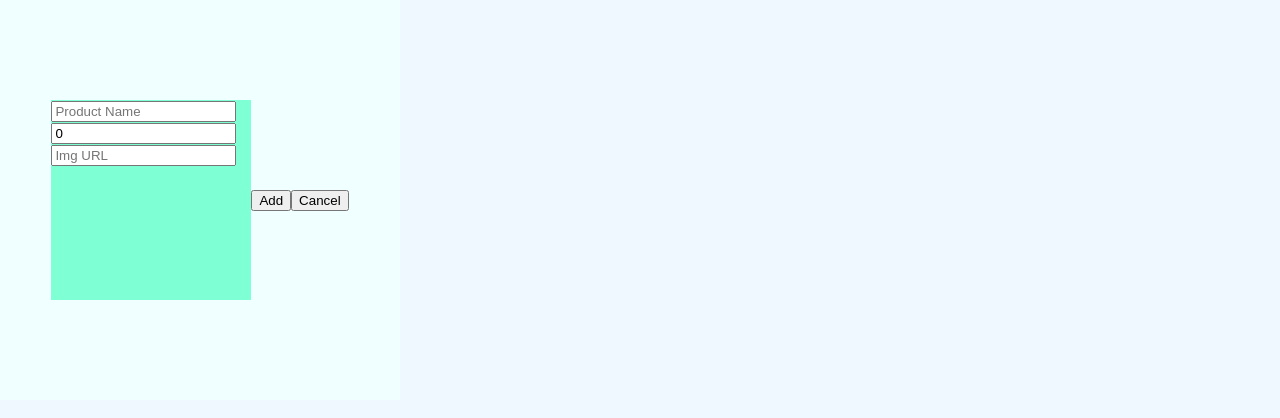
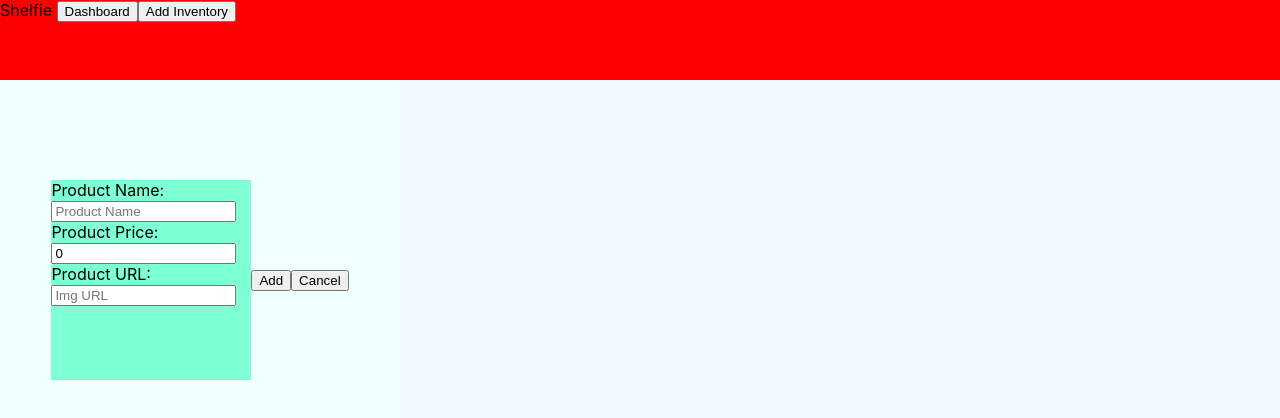
Before and after one commit to Most-Basic33/shelfie, a React (Create React App) app: page / in a window 1280 px wide. Shown: the top 418 px of the page. Built offline with nearby package versions, Linux system fonts and the light colour scheme; no server answers.

Commit message:
late night

```diff
--- a/package.json
+++ b/package.json
@@ -14,6 +14,7 @@
     "massive": "^6.4.1",
     "react": "^16.13.1",
     "react-dom": "^16.13.1",
+    "react-router-dom": "^5.2.0",
     "react-scripts": "3.4.1"
   },
   "scripts": {
--- a/src/Components/Dashboard/Dashboard.js
+++ b/src/Components/Dashboard/Dashboard.js
@@ -15,7 +15,7 @@ const Dashboard = (props) => {
             id={item.id}
             inventory={item}
             key={index}
-                getInventory={props.getInventory}
+            getInventory={props.getInventory}
             />
         )
     })
--- a/src/Components/Form/Form.js
+++ b/src/Components/Form/Form.js
@@ -51,6 +51,7 @@ axios.post(`${url}`, body)
             <form>
                 <div className="form-box">
                 <div className="input-box">
+                <span>Product Name:</span>
                     <input
                         type='text'
                         placeholder='Product Name'
@@ -58,6 +59,7 @@ axios.post(`${url}`, body)
                         value={this.state.name}
                         onChange={this.handleChange}
                     />
+                     <span>Product Price:</span>
                     <input
                         type='number'
                         placeholder='Price'
@@ -65,6 +67,7 @@ axios.post(`${url}`, body)
                         value={this.state.price}
                         onChange={this.handleChange}
                     />
+                     <span>Product URL:</span>
                     <input
                         type='text'
                         placeholder='Img URL'
--- /dev/null
+++ b/src/Components/Header/Header.css
@@ -0,0 +1,5 @@
+header{
+    background-color: red;
+    height: 10vh;
+    width: 100%;
+}
--- a/src/Components/Header/Header.js
+++ b/src/Components/Header/Header.js
@@ -1,10 +1,15 @@
 import React from 'react';
+import './Header.css'
 
 const Header = () =>{
     return(
-        <div>
+        <header>
 
-        </div>
+        <section>
+        Shelfie <button>Dashboard</button>
+           <button>Add Inventory </button>
+        </section>
+        </header>
     )
 }
 export default Header;
--- a/src/Components/Product/Product.js
+++ b/src/Components/Product/Product.js
@@ -1,64 +1,66 @@
- import React, {Component} from 'react';
+import React, { Component } from 'react';
 import './Product.css'
 import axios from 'axios'
 import ProductInput from './ProductInput'
 
- class Product extends Component{
-    constructor(props){
+class Product extends Component {
+    constructor(props) {
         super(props);
-        this.state ={
+        this.state = {
             url: '/api/inventory/',
-            name:'',
-            price:'',
-            imgurl:'',
+            name: '',
+            price: '',
+            imgurl: '',
             editMode: false
 
         }
     }
-    toggleForm=()=>{
+    toggleForm = () => {
         this.setState({
             editMode: !this.state.editMode
         })
     }
-    deleteItem=()=>{
-        const {url} = this.state
+    deleteItem = () => {
+        const { url } = this.state
         axios.delete(`${url}${this.props.id}`)
-    .then(() =>{
+            .then(() => {
                 this.props.getInventory();
             })
-    .catch(err=>console.log(err, "error deleting item"))
+            .catch(err => console.log(err, "error deleting item"))
     }
-      editItem=()=>{
-        const {url} = this.state
+    editItem = () => {
+        const { url } = this.state
         this.toggleForm()
 
-            axios.put(`${url}${this.props.id}`)
-         .then(()=>{
-           this.handleClear()
-          })
+        // axios.put(`${url}${this.props.id}`)
+        //     .then(() => {
+        //         this.handleClear()
+        //     })
     }
     handleClear = () => {
         this.setState({
             name: '', price: 0, imgurl: ''
         })
     }
-          handleChange= (e) =>{
+    handleChange = (e) => {
         this.setState({
-                  [e.target.name] : +e.target.value
+            [e.target.name]: e.target.value
         })
     }
-    //had to temporaly take out img to fit stuff
-    render(){
+    //Link Buttons to form
+    render() {
 
-return(
+        return (
             <div>
-     {this.state.editMode?<ProductInput />:null}
+                {this.state.editMode ? <ProductInput img={this.props.inventory.img}
+                    toggleForm={this.toggleForm}
+                /> : null}
                 <div className='product-box'>
                     <div className='products'>
                         <h4>ID: {this.props.id}</h4>
                         <h3>{this.props.inventory.name}</h3>
-    <h3>{this.props.inventory.price}</h3>
-    <img src={this.props.inventory.img} alt='The List Of Items We Have For Sale'/>
+                        <h3>${this.props.inventory.price}</h3>
+                        <img src={this.props.inventory.img} alt='The List Of Items We Have For Sale' />
                     </div>
                     <button onClick={this.deleteItem}>Delete</button>
                     <button onClick={this.editItem} >Edit</button>
--- a/src/Components/Product/ProductInput.js
+++ b/src/Components/Product/ProductInput.js
@@ -29,6 +29,7 @@ this.setState({
 
         return(
             <div>
+            <img src={this.props.img} alt="pictures of what we selling" />
                   <input
                         type='text'
                         placeholder='Product Name'
```
Also changed, not shown: 1 other file (tests, documents, lock files or other folders). Lines whose indentation alone changed are shown as unchanged.
